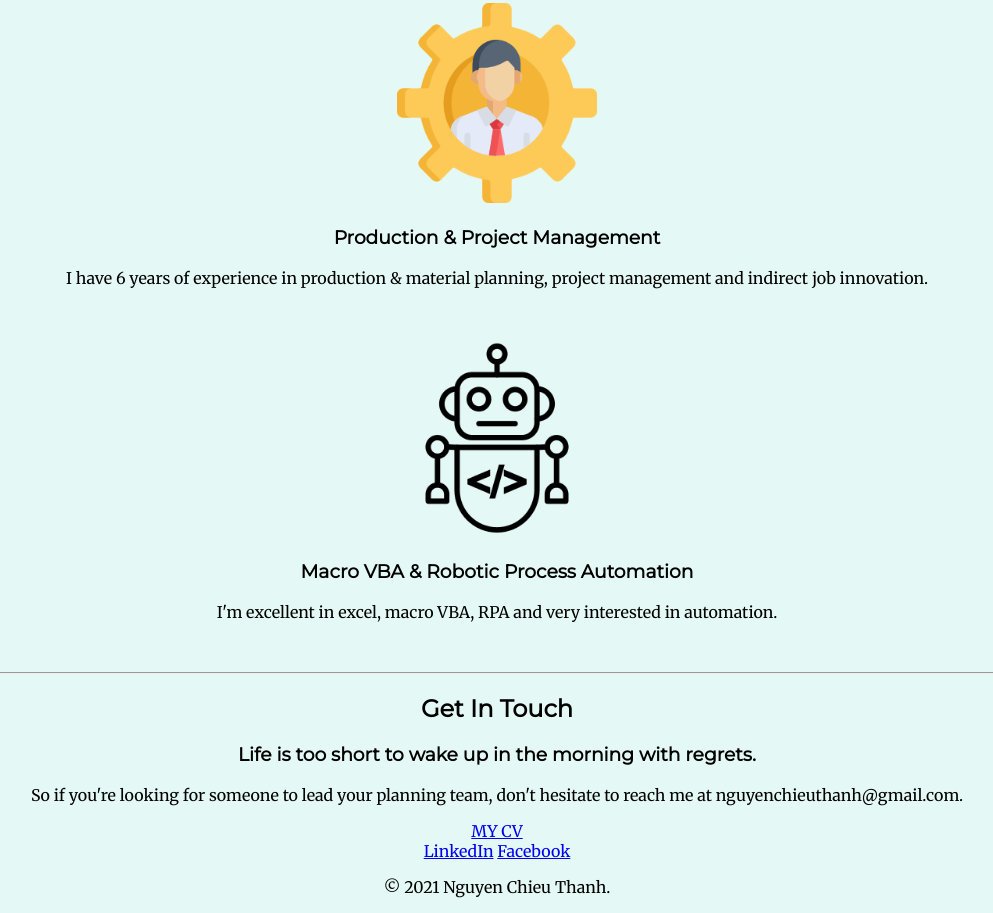
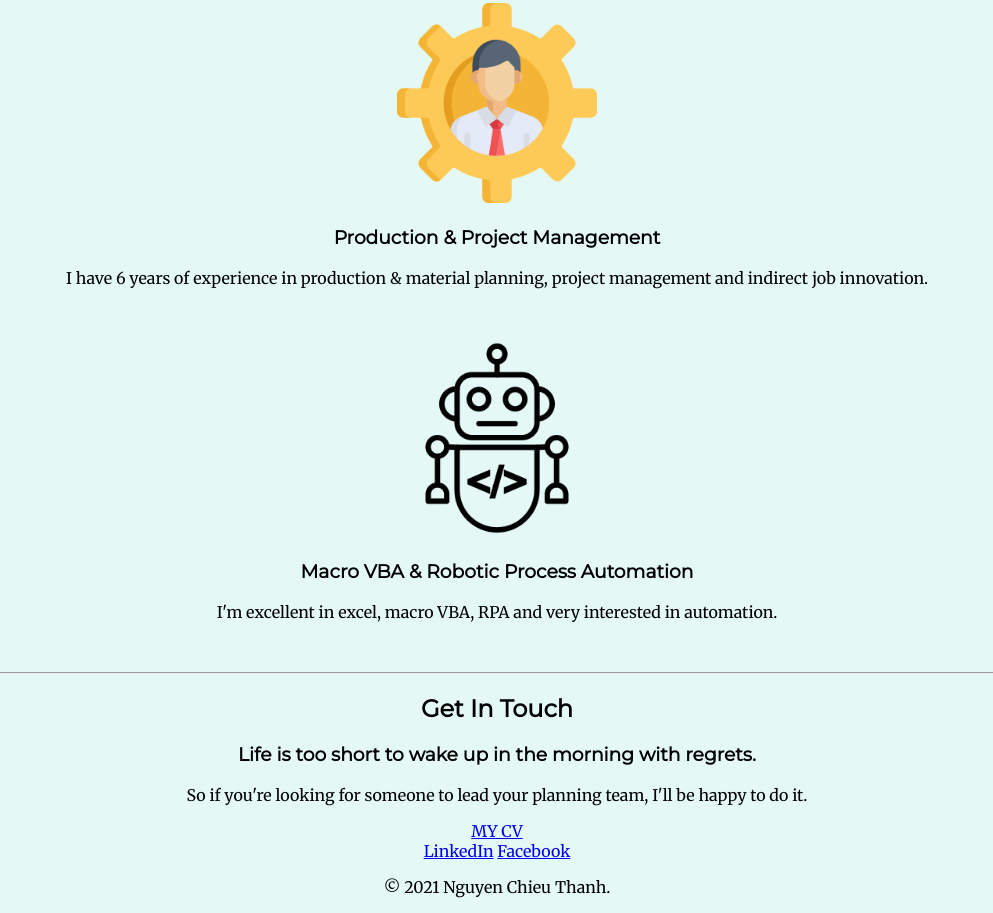
Before and after one commit to thanhnc2612/cv, a plain HTML site: page index.html in a window 1280 px wide. Shown: the part 1265-2178 px from the top of the page, without its empty margins (143-1136 px from the left). Drawn offline with Linux system fonts and the light colour scheme.

Commit message:
Update index.html

```diff
--- a/index.html
+++ b/index.html
@@ -42,8 +42,7 @@
       <div class="contact-me">
         <h2>Get In Touch </h2>
         <h3>Life is too short to wake up in the morning with regrets.</h3>
-        <p>So if you're looking for someone to lead your planning team, don't hesitate to reach me
-          at nguyenchieuthanh@gmail.com.</p>
+        <p>So if you're looking for someone to lead your planning team, I'll be happy to do it.</p>
         <a class="CV" href="My_CV.pdf">MY CV</a>
       </div>
     </div>
```
